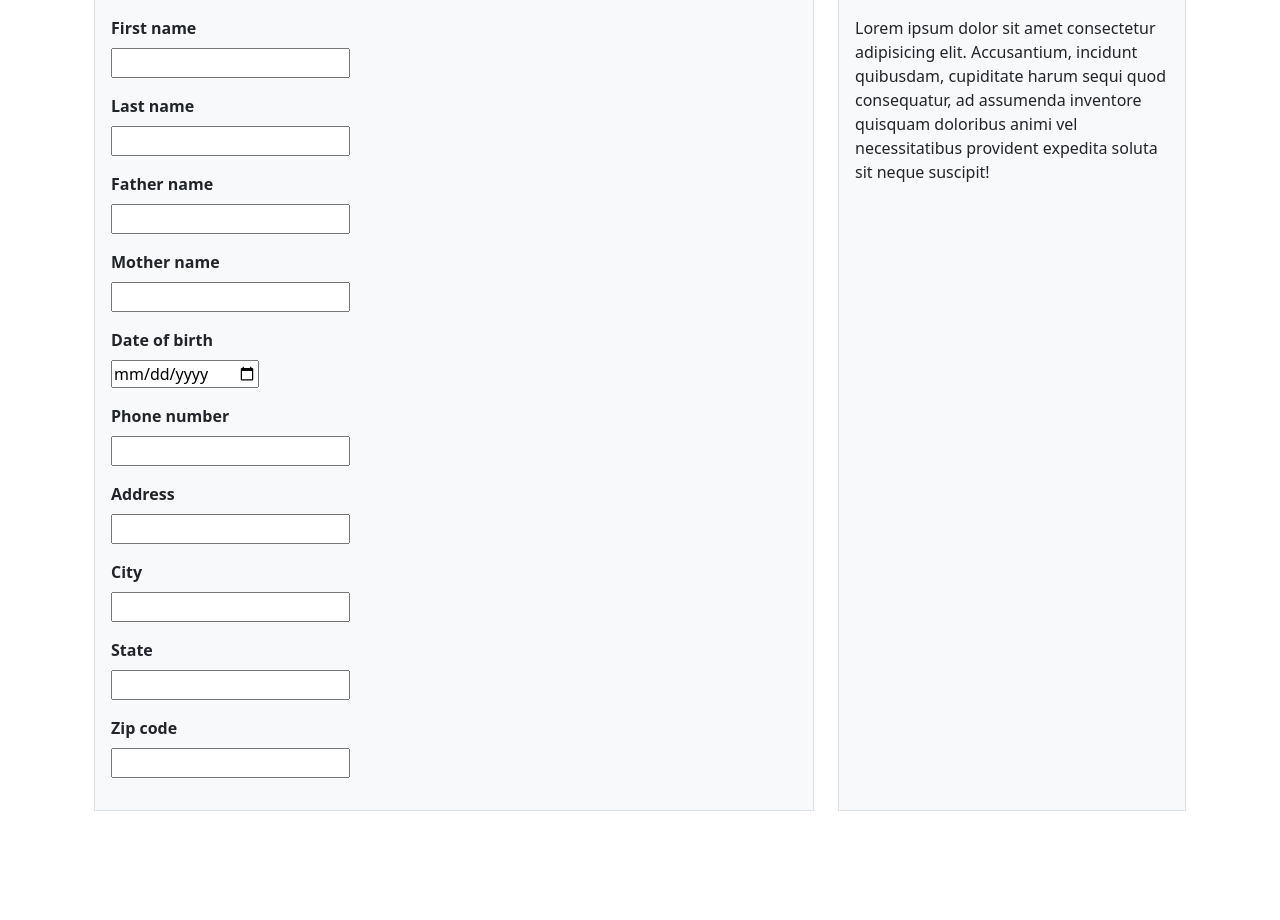
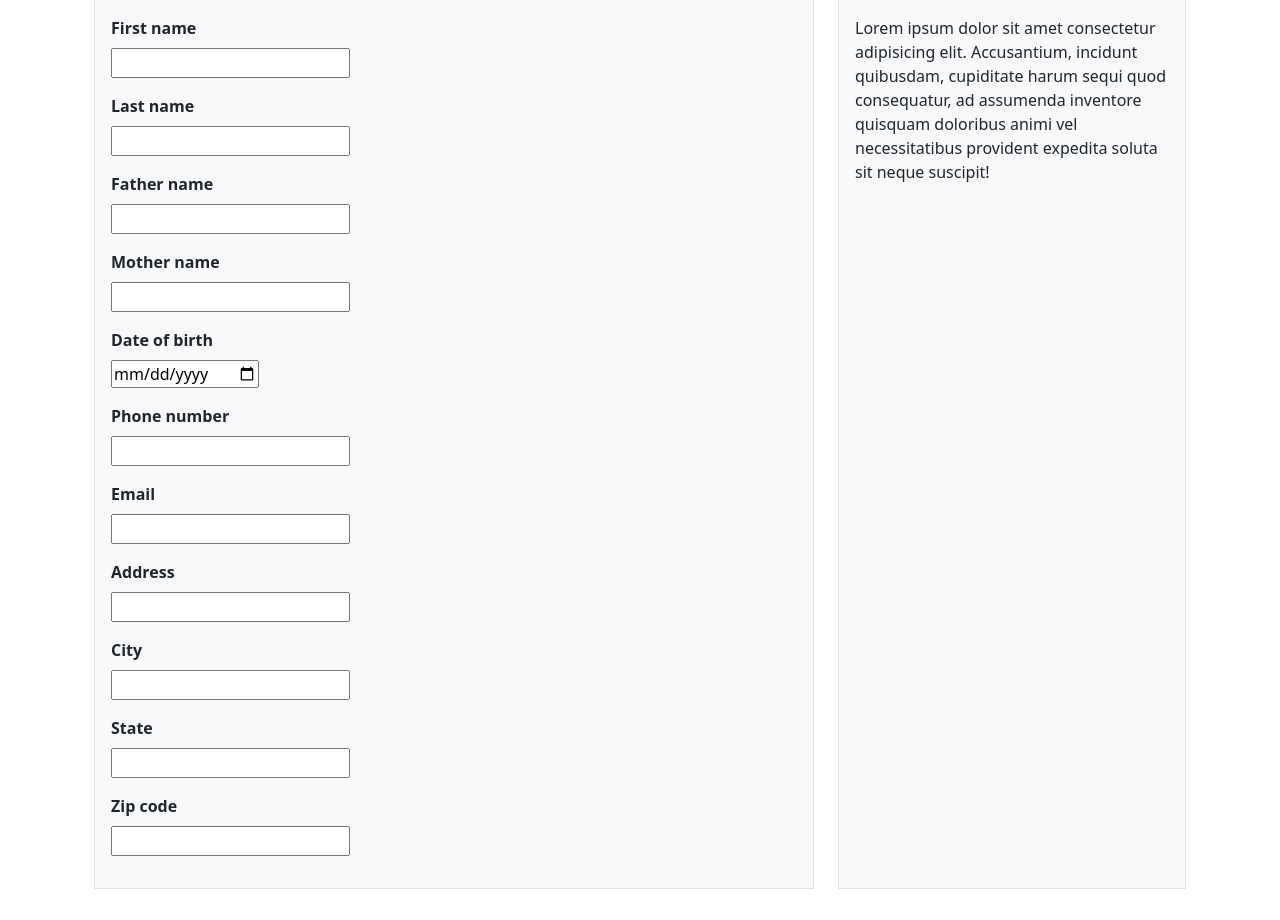
Before and after one commit to pankajkushw/DjangoProject, a Django app: template talent_base/accounts/templates/recruitment_input.html in a window 1280 px wide. Shown: the part 292-1212 px from the top of the page. Before the commit the page ends 1103 px from the top, so only its background shows below. Run offline with Django 5.2, Linux system fonts and the light colour scheme; the template is opened without the code that fills it, so the values that code supplies are empty, except form fields; form fields are guessed from the names that the template uses.

Commit message:
added email_id in candidate model

```diff
--- a/talent_base/accounts/forms.py
+++ b/talent_base/accounts/forms.py
@@ -38,7 +38,7 @@ class CandidateRegistrationForm(forms.ModelForm):
         model = CandidateDetails
         fields = [
             'first_name', 'last_name', 'father_name', 'mother_name', 'date_of_birth',
-            'phone_number', 'address', 'city', 'state', 'country', 'zip_code']
+            'phone_number', 'email_id', 'address', 'city', 'state', 'country', 'zip_code']
 
         labels = {
             'first_name':'First Name',
@@ -47,6 +47,7 @@ class CandidateRegistrationForm(forms.ModelForm):
             'mother_name': 'Mother Name',
             'date_of_birth': 'Date of Birth',
             'phone_number': 'Phone Number',
+            'email_id': 'Email ID',
             'address': 'Address',
             'city': 'City',
             'state': 'State',
@@ -60,11 +61,12 @@ class CandidateRegistrationForm(forms.ModelForm):
             'mother_name':forms.TextInput(attrs={'class':'form-control'}),
             'date_of_birth': forms.DateInput(attrs={'class': 'form-control', 'id':'datepicker', 'type':'date'}),
             'phone_number':forms.TextInput(attrs={'class':'form-control'}),
+            'email_id':forms.EmailInput(attrs={'class':'form-control'}),
             'address':forms.Textarea(attrs={'class':'form-control', 'rows':3}),
             'city':forms.TextInput(attrs={'class':'form-control'}),
             'state':forms.Select(choices=STATE_CHOICE, attrs={'class':'form-control'}),
             'country':forms.TextInput(attrs={'class':'form-control'}),
-            'zip_code':forms.TextInput(attrs={'class':'form-control'}),
+            'zip_code':forms.TextInput(attrs={'class':'form-control'})
 
         }
 
--- a/talent_base/accounts/models.py
+++ b/talent_base/accounts/models.py
@@ -63,7 +63,6 @@ class Token(models.Model):
 
 
 # Base abstract model assuming you have a custom BaseModel handling created_at/updated_at
-
 class CandidateDetails(BaseModel):
     CATEGORY_CHOICES = [
         ('General', 'General'),
@@ -87,6 +86,7 @@ class CandidateDetails(BaseModel):
     category_certificate = models.FileField(upload_to='category_certificates/', blank=True, null=True)
 
     phone_number = models.CharField(max_length=20)
+    email_id = models.EmailField()
     address = models.TextField()
     city = models.CharField(max_length=100)
     state = models.CharField(max_length=100)
@@ -94,7 +94,7 @@ class CandidateDetails(BaseModel):
     zip_code = models.CharField(max_length=20)
 
     def __str__(self):
-        return f"{self.first_name} {self.last_name} ({self.email}"
+        return f"{self.first_name} {self.last_name} ({self.email_id})"
 
 
 def current_year():
--- a/talent_base/accounts/templates/recruitment_input.html
+++ b/talent_base/accounts/templates/recruitment_input.html
@@ -99,6 +99,18 @@
                                 {% endif %}
                             </div>
                             <div class="mb-3">
+                                <label for="{{ form.email_id.label }}" class ="form-label">{{ form.email_id.label }}</label>
+                                {{ form.email_id }}
+                                {% if form.email_id.errors %}
+                                    <div class="text-danger">
+                                        {% for error in form.email_id.errors %}
+                                            <p>{{ error }}</p>
+                                        {% endfor %}
+                                    </div>
+                                {% endif %}
+                            </div>
+
+                            <div class="mb-3">
                                 <label for="{{ form.address.label }}" class ="form-label">{{ form.address.label }}</label>
                                 {{ form.address }}
                                 {% if form.address.errors %}
```
Also changed, not shown: talent_base/accounts/migrations/0001_initial.py, talent_base/db.sqlite3.
